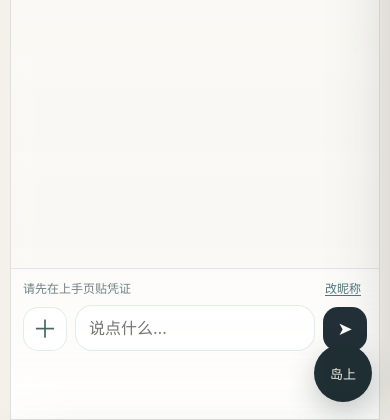
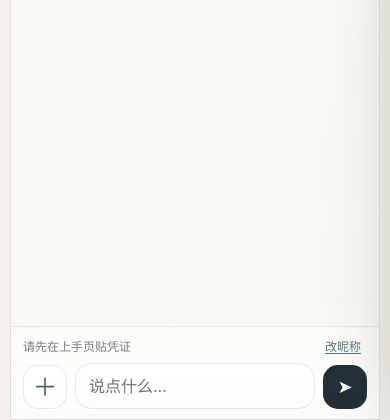
Before and after one commit to sue1231511/allotment-relay, a FastAPI app: page /lounge in a window 390 px wide. Shown: the part 971-1391 px from the top of the page. Run offline with FastAPI, Linux system fonts and the light colour scheme; data that the repository does not hold is empty; parts of the project's set-up code (start-up, migrations or seed data) failed here and were passed over.

Commit message:
修正聊天室手机底部布局并移除重复岛上按钮

```diff
--- a/allotment-relay/server/static/style.css
+++ b/allotment-relay/server/static/style.css
@@ -3003,8 +3003,12 @@ body.memory-open {
 
   .lounge-composer-wrap {
     flex-shrink: 0;
-    padding: 9px 12px calc(68px + env(safe-area-inset-bottom, 0px));
+    padding: 9px 12px calc(10px + env(safe-area-inset-bottom, 0px));
     background: linear-gradient(180deg, rgba(255,255,255,.4), rgba(255,255,255,.82));
+  }
+
+  .lounge-page .mobile-island {
+    display: none !important;
   }
 
   .lounge-composer {
```
